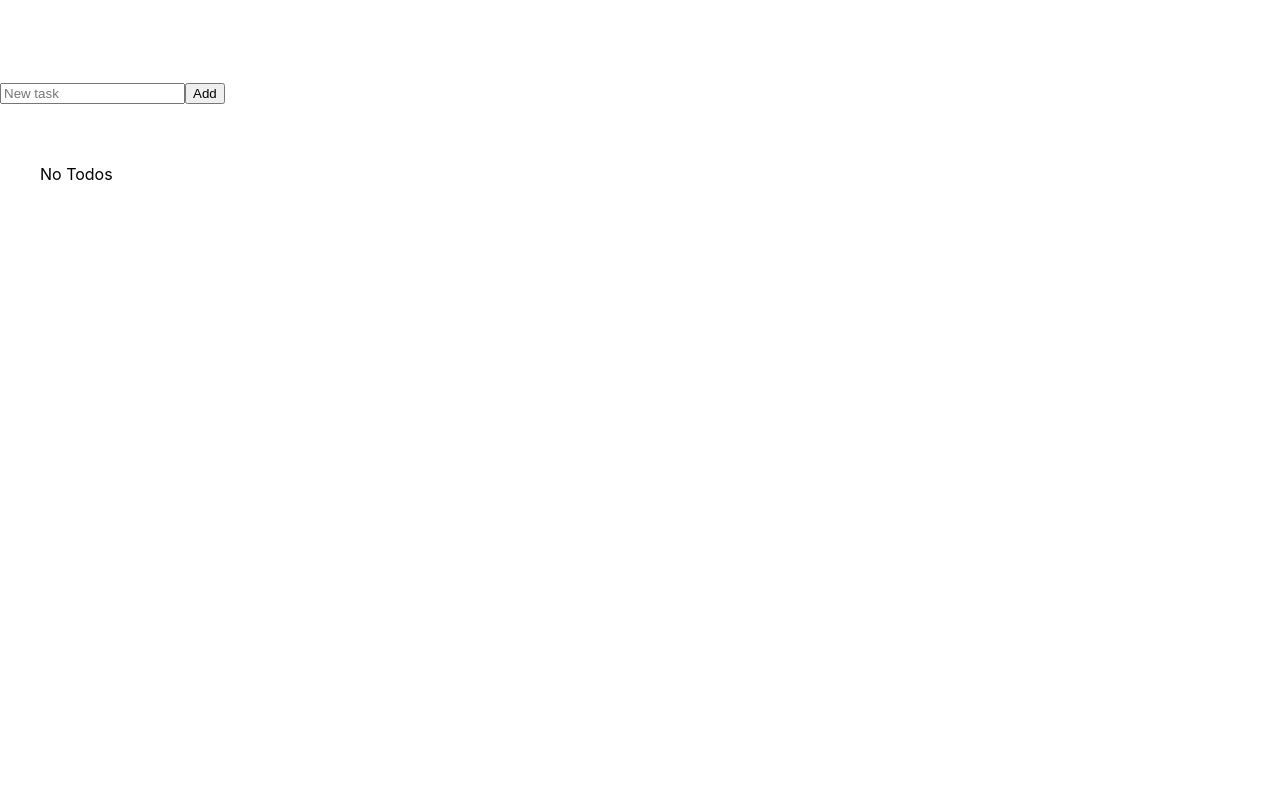
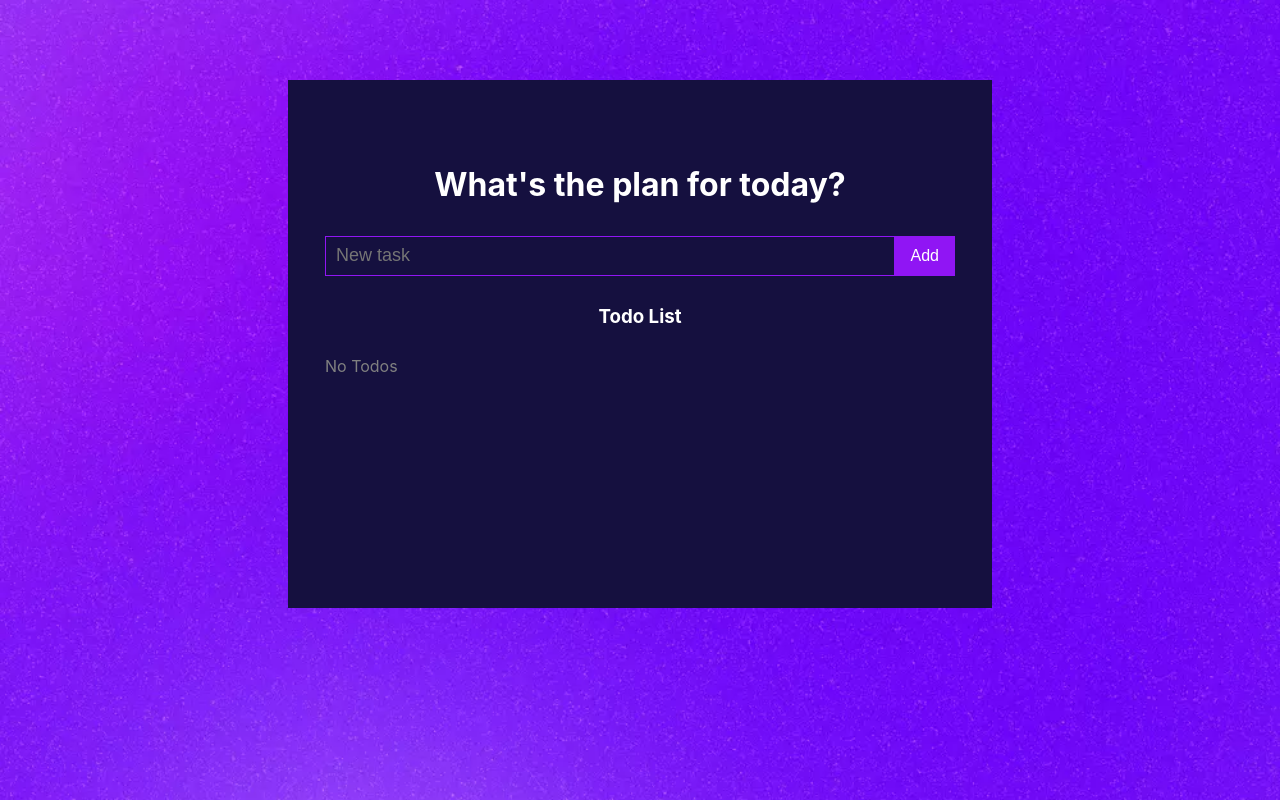
Before and after one commit to GalyaIT/react-todo-app, a React (Create React App) app: page / in a window 1280 px wide. Built offline with nearby package versions, Linux system fonts and the light colour scheme.

Commit message:
Added css

```diff
--- a/src/App.css
+++ b/src/App.css
@@ -0,0 +1,168 @@
+.todo__app {
+    background: url("../src/assets/bg.webp");
+    background-position: center;
+    background-size: cover;
+    background-repeat: repeat;
+    background-attachment: fixed;
+    width: 100%;
+    min-height: 100vh;
+    display: flex;
+    align-items: start;
+    justify-content: center;
+  }
+  .todo__app-wrapper {
+    background-color: rgb(21, 16, 63);
+    width: 60%;
+    min-height: 65vh;
+    margin-top: 30px;
+    padding: 4rem 2rem;
+  }
+  .todo__form {
+    display: flex;
+    justify-content: center;
+    padding: 10px 5px;
+  }
+
+  .todo__form input {
+    width: 100%;
+    background-color: rgb(21, 16, 63);
+    line-height: 33px;
+    outline: none;
+    border: 1px solid #9015f4;
+    color: white;
+    padding-left: 10px;
+    font-size: 12px;
+  }
+
+  .todo__form button {
+    background-color: #9015f4;
+    border: 1px solid #9015f4;
+    padding: 10px 15px;
+    color: white;
+    font-size: 12px;
+    cursor: pointer;
+  }
+
+  .list {
+    list-style: none;
+    padding: 10px 5px;
+    color: grey;
+    /* overflow-y: scroll;
+    max-height: 300px;   */
+  }
+
+
+  .list li {
+    display: flex;
+    justify-content: space-between;
+    margin: 10px 0px 10px 0px;
+    padding: 10px 5px;
+    border-radius: 5px;
+    border: 1px solid #9015f4;
+    color: white;
+    font-size: 12px;
+    align-items: center;
+  }
+
+  .list li input {
+    accent-color:  rgb(74 6 138 / 63%);
+    width: 15px;
+    height: 15px;
+    cursor: pointer;
+  }
+  .list li button{
+    background-color: transparent;
+    padding: 0;
+    margin-left: 10px;
+    border: none;
+    font-size: 15px;
+    cursor:pointer;
+  }
+  .icons{
+    /* display:flex;
+    justify-content: space-between;
+    align-items: center; */
+  }
+
+  .checked {
+    background-color: rgb(74 6 138 / 63%);
+  }
+  .unchecked {
+      background-color: #9015f4;
+    }
+  .checked span {
+    text-decoration: line-through;
+    -webkit-text-decoration-line: line-through;
+    text-decoration-thickness: 2px;
+    text-decoration-color: rgb(36 27 39);
+  }
+
+  .list li span {
+    display: block;
+    width: calc(69% - 30px);
+    padding-left: 5px;
+    margin-right: 5px;
+    word-wrap: break-word;
+    flex: 1;
+  }
+  ::-webkit-scrollbar {
+    width: 5px;
+    /* height:250px; */
+    border-radius: 20px;
+    background: #9015f4;
+
+  }
+  ::-webkit-scrollbar-track {
+    background: #9015f4;
+    border-radius: 20px;
+  }
+
+  /* ::-webkit-scrollbar-thumb {
+  background-color: rgb(74 6 138 / 63%);
+  border-radius: 50px;
+  height: 60px;
+  } */
+  @media only screen and (min-width: 450px) {
+    .list li span {
+      width: calc(90% - 30px);
+    }
+  }
+  @media only screen and (min-width: 650px) {
+    .todo__app-wrapper {
+      width: 70%;
+      min-height: 50vh;
+      margin-top: 80px;
+    }
+    .list li span {
+      width: calc(100% - 30px);
+    }
+  }
+
+  @media only screen and (min-width: 1150px) {
+    .todo__app-wrapper {
+      width: 50%;
+    }
+    .todo__form input {
+      font-size: 18px;
+    }
+    .todo__form button {
+      font-size: 16px;
+  }
+    .list li input {
+      width:20px;
+      height:20px;
+    }
+    .list li span {
+      padding-left: 8px;
+      font-size: 18px;
+      width: calc(100% - 30px);
+    }
+    .btn-danger {
+      font-size: 20px;
+    }
+    .icons svg{
+        width:20px;
+        height:20px;
+    }
+
+  }
--- a/src/components/TodoItem.jsx
+++ b/src/components/TodoItem.jsx
@@ -2,7 +2,7 @@ import React from "react";
 import { RiDeleteBinLine } from "react-icons/ri";
 import {FaRegEdit} from 'react-icons/fa';
 
-const TodoItem = ({ completed, id, title, toggleTodo, deleteTodo }) => {
+const TodoItem = ({ completed, id, title, toggleTodo, deleteTodo, editTodo, updatedTitle }) => {
   return (
     <li className={completed ? "checked" : "unchecked"}>
       <label>
@@ -14,7 +14,7 @@ const TodoItem = ({ completed, id, title, toggleTodo, deleteTodo }) => {
       </label>
       <span>{title} </span>
       <div className="icons">
-         <button onClick={() => deleteTodo(id)}>
+         <button onClick={() => editTodo(id, updatedTitle)}>
         <FaRegEdit color='white' />
       </button>
       <button onClick={() => deleteTodo(id)}>
--- a/src/components/TodoList.jsx
+++ b/src/components/TodoList.jsx
@@ -1,7 +1,8 @@
 import React from 'react'
 import TodoItem from './TodoItem'
+import TodoForm from './TodoForm'
 
-const TodoList = ({ todos, toggleTodo, deleteTodo }) => {
+const TodoList = ({ todos, toggleTodo, deleteTodo, editTodo }) => {
   return (
     <ul className="list">
       {todos?.length === 0 && "No Todos"}
@@ -12,6 +13,7 @@ const TodoList = ({ todos, toggleTodo, deleteTodo }) => {
             key={todo.id}
             toggleTodo={toggleTodo}
             deleteTodo={deleteTodo}
+            editTodo={editTodo}
           />
         )
       })}
--- a/src/components/TodosWrapper.jsx
+++ b/src/components/TodosWrapper.jsx
@@ -13,6 +13,8 @@ const TodosWrapper = ({todos, setTodos}) => {
       ]
     })
   }
+
+
   function toggleTodo(id, completed) {
     setTodos(currentTodos => {
       return currentTodos.map(todo => {
@@ -23,7 +25,16 @@ const TodosWrapper = ({todos, setTodos}) => {
       })
     })
   }
-
+  function editTodo(id, updatedTitle) {
+    setTodos(currentTodos => {
+      return currentTodos.map(todo => {
+        if (todo.id === id) {
+          return { ...todo, updatedTitle }
+        }
+        return todo
+      })
+    })
+  }
   function deleteTodo(id) {
     setTodos(currentTodos => {
       return currentTodos.filter(todo => todo.id !== id)
@@ -34,7 +45,7 @@ const TodosWrapper = ({todos, setTodos}) => {
          <h1 style={{color:"white", textAlign:"center"}}>What's the plan for today?</h1>
       <TodoForm onSubmit={addTodo}/>
       <h3 style={{color:"white",textAlign:"center"}}>Todo List</h3>
-      <TodoList todos={todos} toggleTodo={toggleTodo} deleteTodo={deleteTodo}/>
+      <TodoList todos={todos} toggleTodo={toggleTodo} deleteTodo={deleteTodo} editTodo={editTodo}/>
       </div>
   )
 }
```
